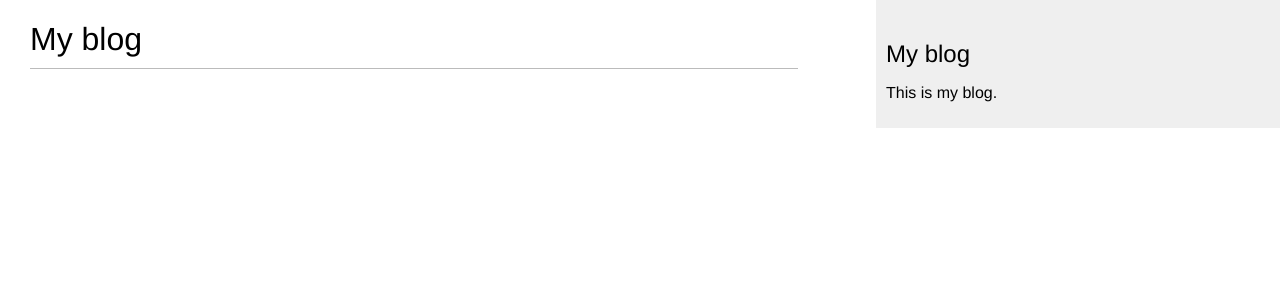
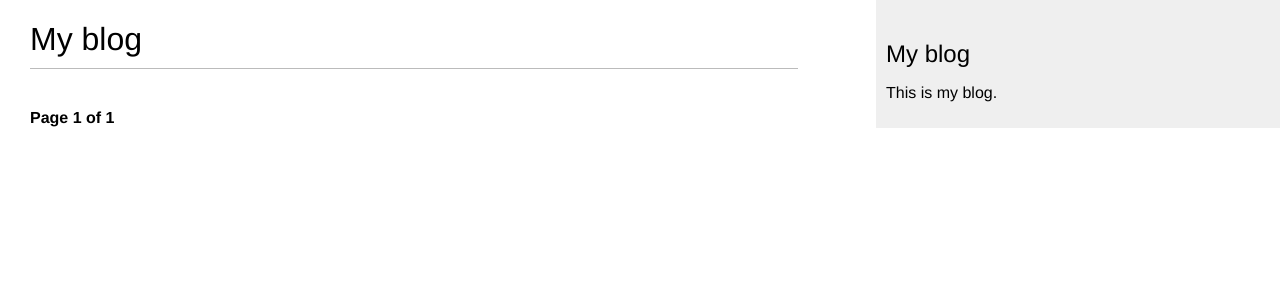
Before and after one commit to UserAgent0007/blog_my_site, a Django app: page /blog/ in a window 1280 px wide. Shown: the top 300 px of the page. Run offline with Django 5.2, Linux system fonts and the light colour scheme; data that the repository does not hold is empty.

Commit message:
updated models and created pagination

```diff
--- a/blog/models.py
+++ b/blog/models.py
@@ -1,6 +1,7 @@
 from django.db import models
 from django.utils import timezone
 from django.conf import settings
+from django.urls import reverse
 
 # Create your models here.
 class PublishManager (models.Manager): # Можна ще змінювати поведінку функцій create, get_or_create, bulk_create
@@ -25,7 +26,9 @@ class Post (models.Model):
         PUBLISHED = 'PB', 'Published'
 
     title = models.CharField (max_length=250)
-    slug = models.SlugField (max_length=250) # slugfield - використовує лише цифри, букви, дефіси, нижні підкреслення
+    slug = models.SlugField (max_length=250, unique_for_date='publish') # slugfield - використовує лише цифри, букви, дефіси, нижні підкреслення
+                                                                        # unique_for_date - об єднує запис slug з publish і перевіряє
+                                                                        # чи є ще такі самі пари, якщо є, то викликається помилка валідації
     body = models.TextField ()
     publish = models.DateTimeField (default=timezone.now)
     created = models.DateTimeField (auto_now_add=True) # Дата буде збереженна автоматично при створенні об єкта
@@ -49,5 +52,9 @@ class Post (models.Model):
             models.Index(fields=['-publish'])
         ]
 
+    def get_absolute_url (self):
+
+        return reverse ('blog:post_detail', args=[self.publish.year, self.publish.month, self.publish.day, self.slug])
+
     def __str__(self):
         return self.title
--- a/blog/templates/blog/post/list.html
+++ b/blog/templates/blog/post/list.html
@@ -8,7 +8,7 @@
     <h1>My blog</h1>
     {% for post in posts %}
         <h2>
-            <a href="{% url 'blog:post_detail' post.id %}">
+            <a href="{{ post.get_absolute_url }}">
                 {{ post.title }}
             </a>
         </h2>
@@ -18,4 +18,6 @@
         {{post.body|truncatewords:30|linebreaks}}
         <!-- truncate - обмеження до вказаного числа слів, linebreaks - конвертує результат в розриви рядків (<br>) -->
     {% endfor %}
+    {% include 'pagination.html' with page=posts %}
+    <!-- posts - об єкт Pages -->
 {% endblock %}
--- /dev/null
+++ b/blog/templates/pagination.html
@@ -0,0 +1,13 @@
+<div class="pagination">
+    <span class="step-links">
+        {% if page.has_previous %}
+            <a href="?page={{ page.previous_page_number }}">Previous</a>
+        {% endif %}
+        <span class="current">
+            Page {{ page.number }} of {{ page.paginator.num_pages }}
+        </span>
+        {% if page.has_next %}
+            <a href="?page={{ page.next_page_number }}">Next</a>
+        {% endif %}
+    </span>
+</div>
--- a/blog/urls.py
+++ b/blog/urls.py
@@ -5,5 +5,5 @@ app_name = 'blog' # Допомагає упорядкувати url адреси
 
 urlpatterns = [
     path('', views.post_list, name='post_list'),
-    path('<int:id>/', views.post_detail, name='post_detail'),
+    path('<int:year>/<int:month>/<int:day>/<slug:post>', views.post_detail, name='post_detail'),
 ]
--- a/blog/views.py
+++ b/blog/views.py
@@ -1,5 +1,6 @@
 from django.shortcuts import render, get_object_or_404
 from django.http import Http404
+from django.core.paginator import Paginator
 
 # Create your views here.
 
@@ -7,7 +8,14 @@ from .models import Post
 
 def post_list (request):
 
-    posts = Post.published.all()
+    post_list = Post.published.all()
+    paginator = Paginator(post_list, 3)
+    page_number = request.GET.get('page', 1)
+    posts = paginator.page(page_number) # це об єкт page де буде зберігатися ітерована послідовність (list of sth)
+                                        # та номер сторінки з можливістю використання функцій has_previous, has_next,
+                                        # number (поточний номер сторінки), next_page_number, previous_page_number
+                                        # page_object.paginator.num_pages, page_object.paginator.num_pages
+                                        # page_object в даному випадку це posts
 
     context = {
         'posts':posts
@@ -15,7 +23,7 @@ def post_list (request):
 
     return render(request, 'blog/post/list.html', context)
 
-def post_detail (request, id):
+def post_detail (request, year, month, day, post):
 
     # try:
     #     post = Post.objects.get (id = id)
@@ -23,6 +31,6 @@ def post_detail (request, id):
     # except Post.DoesNotExist:
     #     raise Http404 ('No post found')
 
-    post = get_object_or_404 (Post, id = id, status = Post.Status.PUBLISHED)
+    post = get_object_or_404 (Post, status = Post.Status.PUBLISHED, publish__year = year, publish__month = month, publish__day = day, slug = post)
 
     return render (request, 'blog/post/detail.html', {'post':post})
```
Also changed, not shown: blog/migrations/0002_alter_post_slug.py (added).
